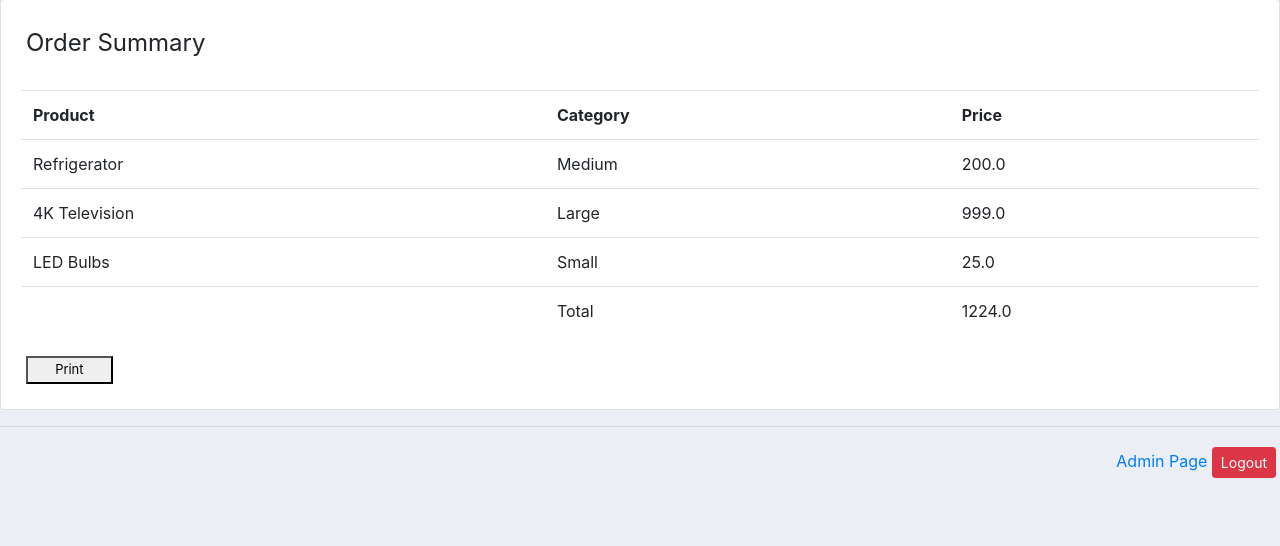
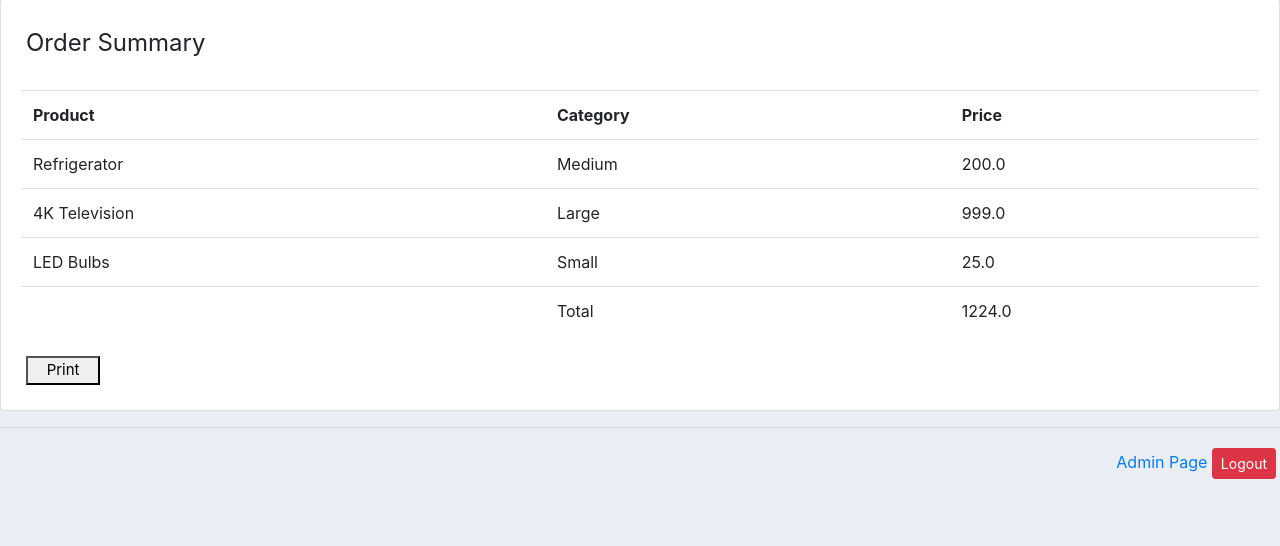
Before and after one commit to tohmyy/julien1-masterlive, a Django app: page /order_summary/ in a window 1280 px wide. Shown: the part 81-627 px from the top of the page. Run offline with Django 3.2, Linux system fonts and the light colour scheme; a user stored in the database is signed in; data comes from the database, SQL or seed files in the repository; some libraries are stand-ins or nearby versions.

Commit message:
Update order_summary.html

```diff
--- a/accounts/templates/accounts/order_summary.html
+++ b/accounts/templates/accounts/order_summary.html
@@ -34,7 +34,7 @@
                 </tr>
 
             </table>
-            <button onClick="window.print()" style="width:7%; float:right; margin:5px; font-size:13px; padding-top: 2px; padding-right: 2px; padding-bottom: 2px; padding-left: 2px;">Print
+            <button onClick="window.print()" style="width:6%; float:right; margin:5px; font-size:15px">Print
 </button>
             </div>
         </div>
```
